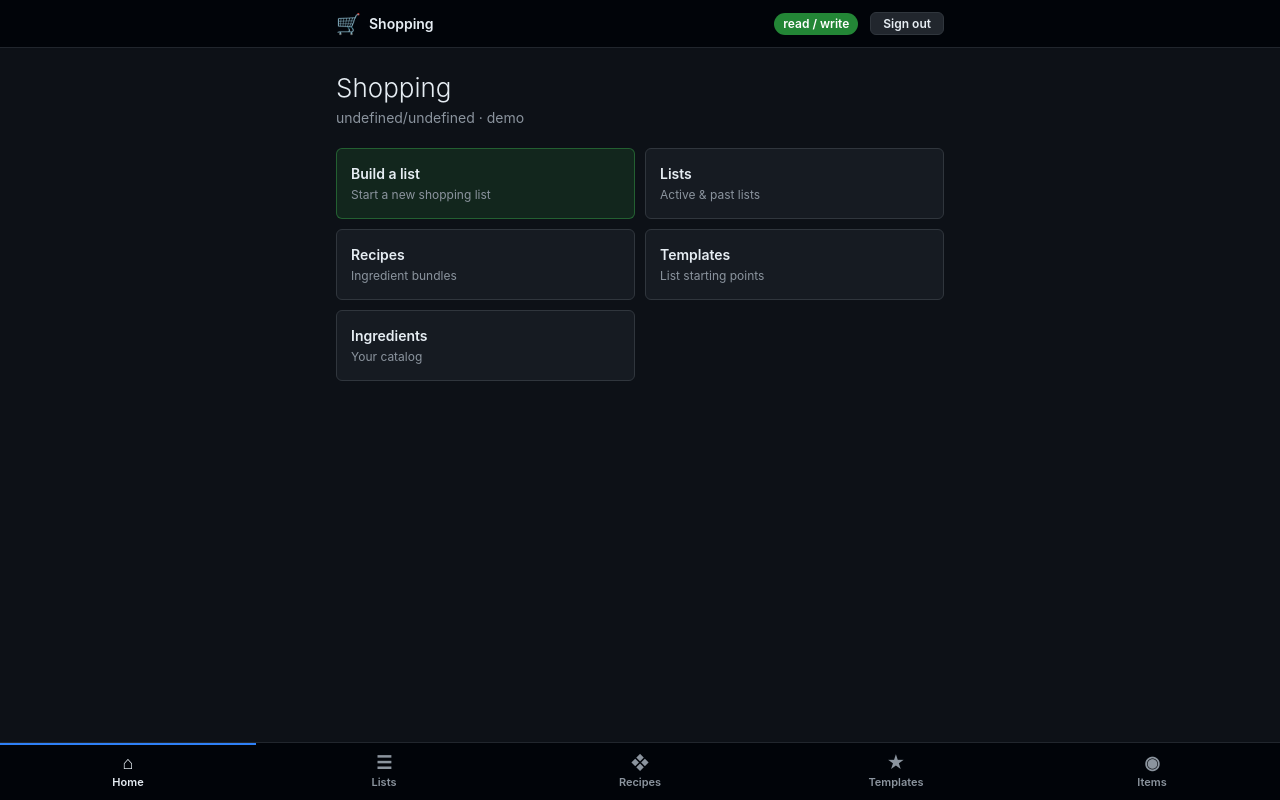
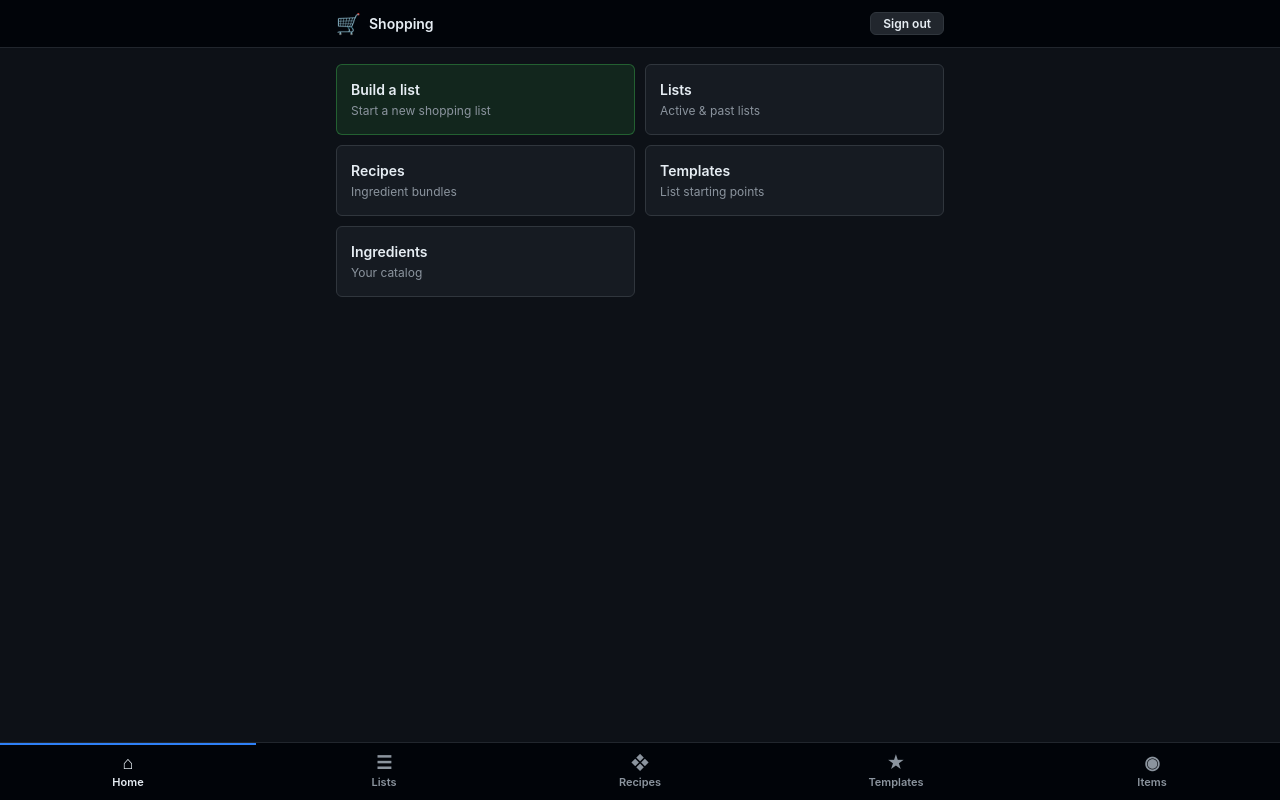
Before and after one commit to ash-uncover/ap-vibe-list, a React (Vite) app: page / in a window 1280 px wide. Both pictures are taken after a click on the button "Continue in demo mode (local)". Built offline with nearby package versions, Linux system fonts and the light colour scheme.

Commit message:
clean layout

```diff
--- a/src/components/Layout.tsx
+++ b/src/components/Layout.tsx
@@ -3,7 +3,7 @@ import { useAuth } from '../auth/AuthContext'
 import { BottomNav } from './BottomNav'
 
 export function Layout() {
-  const { writeAccess, logout } = useAuth()
+  const { logout } = useAuth()
 
   return (
     <>
@@ -17,9 +17,6 @@ export function Layout() {
           </Link>
 
           <div className="app-header__right">
-            <span className={`badge ${writeAccess ? 'badge--green' : 'badge--gray'}`}>
-              {writeAccess ? 'read / write' : 'read only'}
-            </span>
             <button className="btn btn--default btn--sm" onClick={logout}>
               Sign out
             </button>
--- a/src/routes/Home.tsx
+++ b/src/routes/Home.tsx
@@ -1,5 +1,4 @@
 import { Link } from 'react-router'
-import { useAuth } from '../auth/AuthContext'
 import { DATA_PATHS } from '../github/data'
 import { DEFAULT_UNIT, listProgress, migrateList, type ShoppingList } from '../github/model'
 import { useCollection } from '../hooks/useCollection'
@@ -14,16 +13,11 @@ const NAV = [
 ]
 
 export function Home() {
-  const { repo } = useAuth()
   const { data, loading, error, reload } = useCollection<ShoppingList>(DATA_PATHS.lists)
   const active = data ? data.filter((l) => l.status === 'active') : []
 
   return (
     <div className="stack">
-      <div className="hero">
-        <h1 className="hero__title">Shopping</h1>
-        {repo && <p className="muted">{repo.full_name}</p>}
-      </div>
       <ReadOnlyBanner />
 
       {loading && <Loading />}
```
